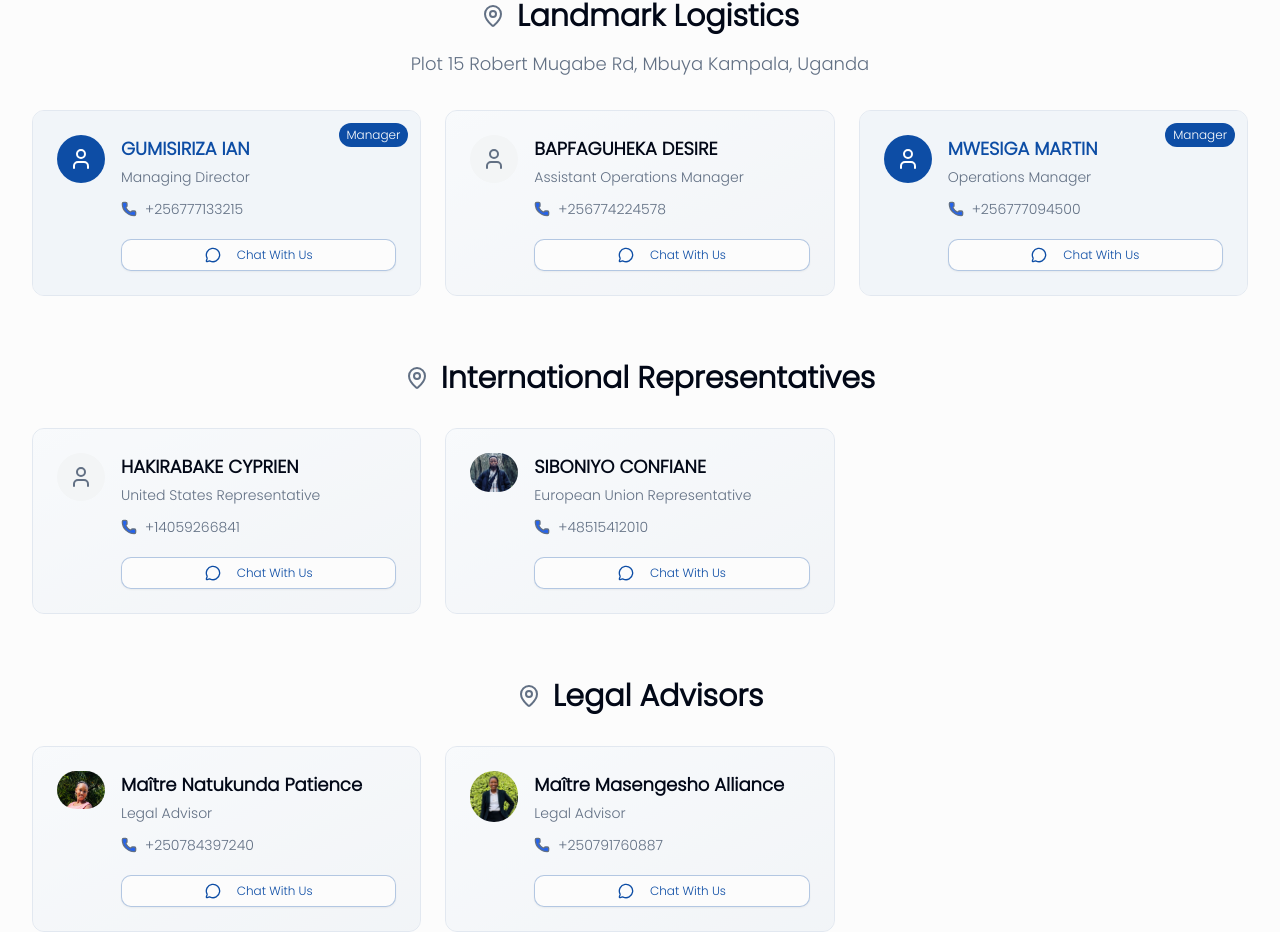
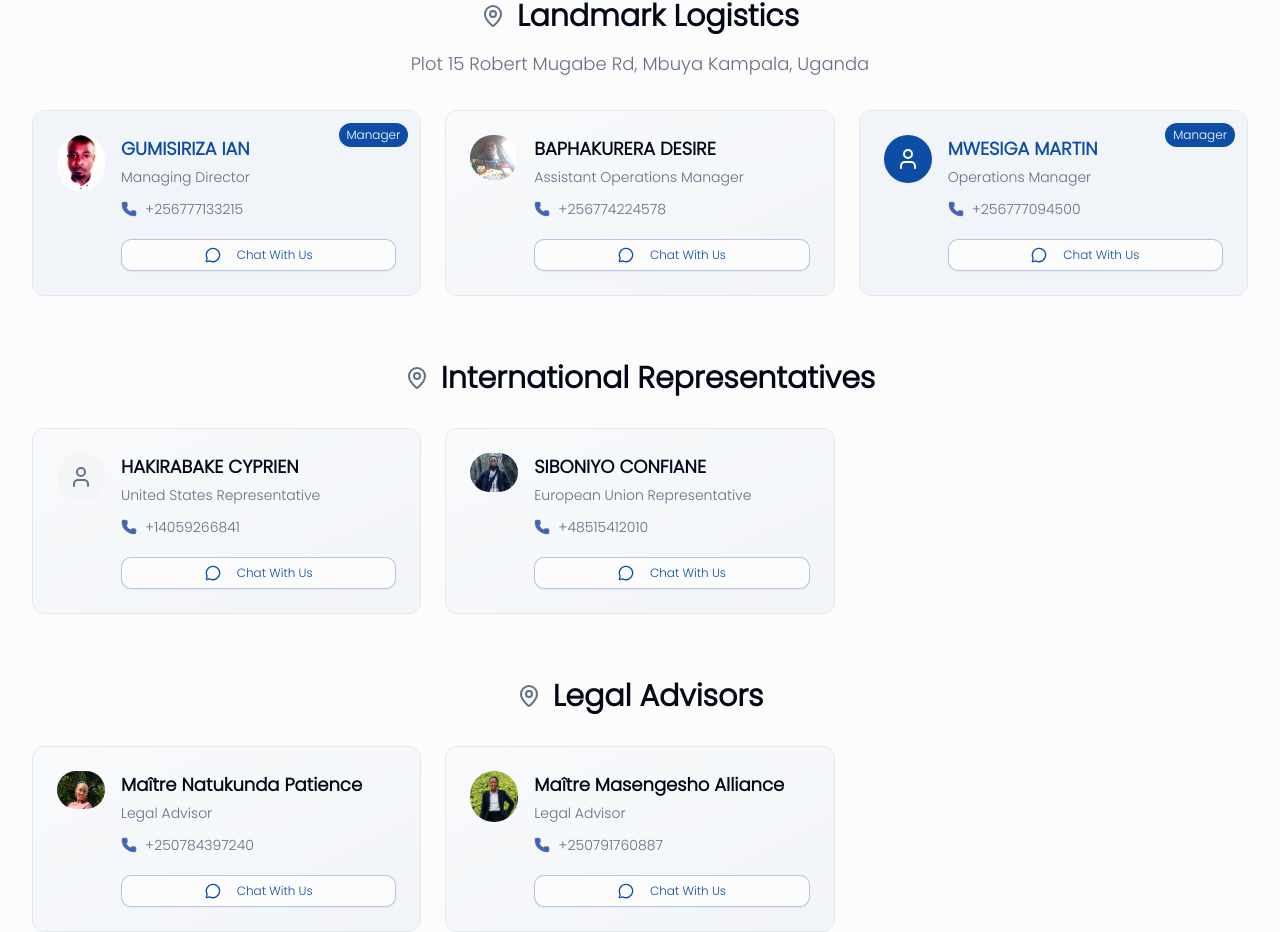
Before and after one commit to iraelie251006/landmark-logistics, a Next.js app: page /team in a window 1280 px wide. Shown: the part 2091-3023 px from the top of the page. Built offline with nearby package versions, Linux system fonts and the light colour scheme.

Commit message:
Added other members images.

```diff
--- a/components/TeamContent.tsx
+++ b/components/TeamContent.tsx
@@ -65,11 +65,13 @@ const TeamContent = () => {
         title="Managing Director"
         phone="+256777133215"
         isManager
+        imageURL='/partners/IAN.jpeg'
       />
       <TeamMember
-        name="BAPFAGUHEKA DESIRE"
+        name="BAPHAKURERA DESIRE"
         title="Assistant Operations Manager"
         phone="+256774224578"
+        imageURL='/partners/Baphakurera.jpeg'
       />
       <TeamMember
         name="MWESIGA MARTIN"
```
Also changed, not shown: public/partners/Baphakurera.jpeg (added), public/partners/IAN.jpeg (added).
